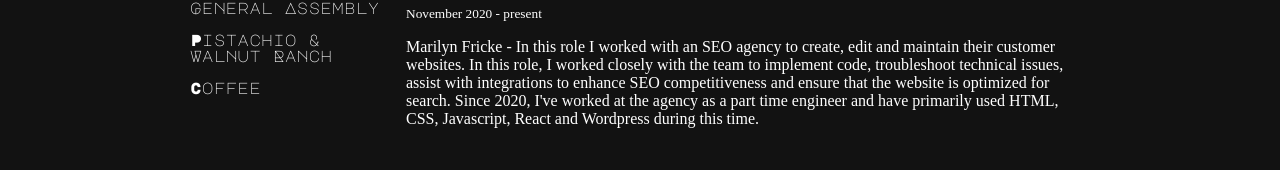
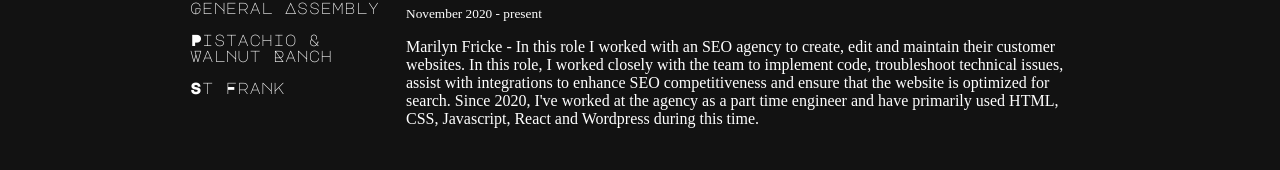
Before and after one commit to rjsiinghhh/portfolio2022, a Next.js app: page / in a window 1280 px wide. Shown: the part 592-762 px from the top of the page. Built offline with nearby package versions, Linux system fonts and the light colour scheme.

Commit message:
work history

```diff
--- a/components/experience/index.js
+++ b/components/experience/index.js
@@ -24,10 +24,10 @@
     }
     ,
     {
-    jobtitle: "Barista, St. Frank's Coffee",
+    jobtitle: "Barista",
     time: "April 2023 - Present",
     descriptions: ["Since April 2023, I've worked at St. Frank's Coffee located in Russian Hill, San Francisco. "],
-    company: "Coffee"
+    company: "St Frank"
     }
 ]
 
```
